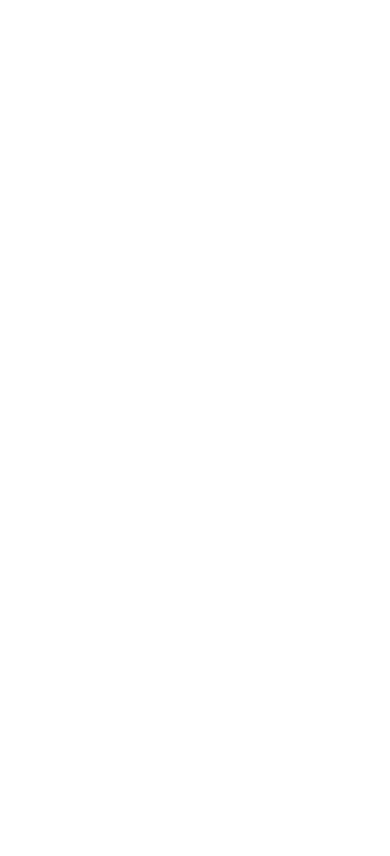
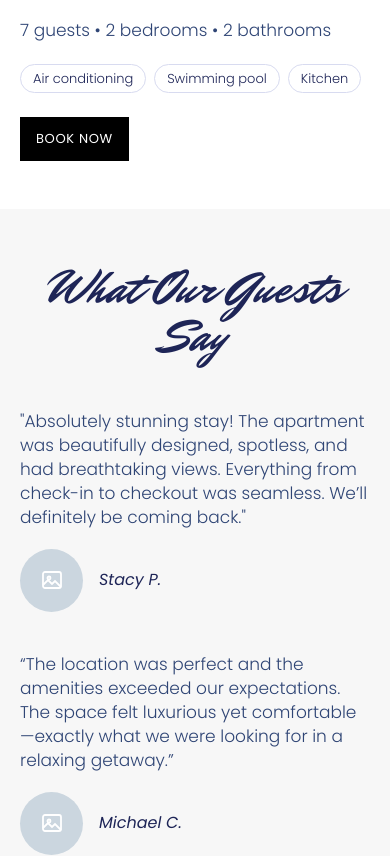
Before and after one commit to ajmalMundumuzhi/cozy-escapes-frontend, a React (Vite) app: page / in a window 390 px wide. Shown: the part 6743-7599 px from the top of the page. Before the commit the page ends 3078 px from the top, so only its background shows below. Built offline with nearby package versions, Linux system fonts and the light colour scheme.

Commit message:
home page completed with mock data

```diff
--- a/src/components/home/ServicesFaq.jsx
+++ b/src/components/home/ServicesFaq.jsx
@@ -0,0 +1,38 @@
+import Container from '../ui/Container'
+import faqs from '../../data/faqs.json'
+
+function Icon() {
+  return (
+    <svg viewBox="0 0 24 24" className="h-9 w-9" fill="none" stroke="currentColor" strokeWidth="1.5" strokeLinecap="round" strokeLinejoin="round">
+      <path d="M9 18h6M10 21h4M12 3a6 6 0 00-3.5 10.9c.6.5 1 1.2 1 2.1h5c0-.9.4-1.6 1-2.1A6 6 0 0012 3z" />
+    </svg>
+  )
+}
+
+export default function ServicesFaq() {
+  return (
+    <section className="py-12 md:py-16">
+      <Container>
+        <h2 className="font-script text-5xl text-ink md:text-[56px]">Management Services</h2>
+        <p className="mt-4 max-w-[660px] text-[17px] leading-6 text-body">
+          Experience comfort and elegance with our carefully selected properties. Book your stay
+          effortlessly and start your journey with us.
+        </p>
+
+        <div className="mt-12 grid gap-[30px] md:grid-cols-2">
+          {faqs.map((f) => (
+            <div key={f.title} className="flex gap-5 border border-gold p-5">
+              <div className="flex h-[60px] w-[60px] shrink-0 items-center justify-center bg-gold text-white">
+                <Icon />
+              </div>
+              <div>
+                <h3 className="text-[22px] font-semibold capitalize leading-tight text-body">{f.title}</h3>
+                <p className="mt-2 text-[15px] font-light leading-[23px] text-body">{f.text}</p>
+              </div>
+            </div>
+          ))}
+        </div>
+      </Container>
+    </section>
+  )
+}
--- a/src/components/home/Testimonials.jsx
+++ b/src/components/home/Testimonials.jsx
@@ -0,0 +1,35 @@
+import Container from '../ui/Container'
+import testimonials from '../../data/testimonials.json'
+
+function Avatar() {
+  return (
+    <div className="flex h-[63px] w-[63px] shrink-0 items-center justify-center rounded-full bg-[#cbd6df]">
+      <svg viewBox="0 0 24 24" className="h-6 w-6" fill="none" stroke="white" strokeWidth="1.8">
+        <rect x="3" y="4" width="18" height="16" rx="2" />
+        <circle cx="9" cy="10" r="1.5" />
+        <path d="M3 17l5-5 4 4 3-3 6 6" />
+      </svg>
+    </div>
+  )
+}
+
+export default function Testimonials() {
+  return (
+    <section className="bg-[#f7f7f7] py-14 md:py-16">
+      <Container>
+        <h2 className="text-center font-script text-5xl text-ink md:text-[56px]">What Our Guests Say</h2>
+        <div className="mt-12 grid gap-10 md:grid-cols-3">
+          {testimonials.map((t) => (
+            <figure key={t.name}>
+              <blockquote className="text-[17px] font-light leading-6 text-body">{t.quote}</blockquote>
+              <figcaption className="mt-5 flex items-center gap-4">
+                <Avatar />
+                <span className="text-[16px] font-normal italic text-ink">{t.name}</span>
+              </figcaption>
+            </figure>
+          ))}
+        </div>
+      </Container>
+    </section>
+  )
+}
--- a/src/data/faqs.json
+++ b/src/data/faqs.json
@@ -1 +1,8 @@
-[]
+[
+  { "title": "What does your management service include?", "text": "Our bespoke management service is designed to handle every detail with precision—from listing curation and guest communication to housekeeping and property care—ensuring your home is presented and maintained to the highest standard." },
+  { "title": "How do you ensure an exceptional guest experience?", "text": "We deliver a thoughtfully curated stay through meticulous preparation, elevated cleanliness standards, and attentive, responsive support—creating a seamless and memorable experience for every guest." },
+  { "title": "How are bookings managed?", "text": "We oversee the entire booking journey with a strategic approach, optimizing your property’s presence across leading platforms while managing all inquiries and reservations with professionalism and care." },
+  { "title": "Can I still enjoy my property personally?", "text": "Absolutely. Your property remains yours to enjoy at any time. We offer flexible scheduling, allowing you to reserve dates for personal use while we optimize availability around your preferences." },
+  { "title": "How is my property maintained?", "text": "Your property is cared for with the utmost attention. We coordinate premium housekeeping services, conduct regular inspections, and ensure any maintenance is handled promptly and discreetly." },
+  { "title": "How do I begin?", "text": "Simply connect with us, and we will guide you through a tailored onboarding experience. Our team will curate a management approach that aligns with your property and investment goals." }
+]
--- a/src/data/testimonials.json
+++ b/src/data/testimonials.json
@@ -1 +1,5 @@
-[]
+[
+  { "name": "Stacy P.", "quote": "\"Absolutely stunning stay! The apartment was beautifully designed, spotless, and had breathtaking views. Everything from check-in to checkout was seamless. We’ll definitely be coming back.\"" },
+  { "name": "Michael C.", "quote": "“The location was perfect and the amenities exceeded our expectations. The space felt luxurious yet comfortable—exactly what we were looking for in a relaxing getaway.”" },
+  { "name": "Isabella G.", "quote": "“Exceptional service and a truly memorable experience. The property was even better than the photos, and the attention to detail made our stay feel special.”" }
+]
--- a/src/pages/HomePage.jsx
+++ b/src/pages/HomePage.jsx
@@ -1,7 +1,9 @@
+import FeaturedProperties from '../components/home/FeaturedProperties'
 import Hero from '../components/home/Hero'
 import ManagementBanner from '../components/home/ManagementBanner'
 import PartnerLogos from '../components/home/PartnerLogos'
 import SearchBar from '../components/home/SearchBar'
+import Testimonials from '../components/home/Testimonials'
 
 export default function HomePage() {
   return (
@@ -10,6 +12,8 @@ export default function HomePage() {
       <PartnerLogos />
       <SearchBar />
       <ManagementBanner />
+      <FeaturedProperties/>
+      <Testimonials />
     </>
   )
 }
```
